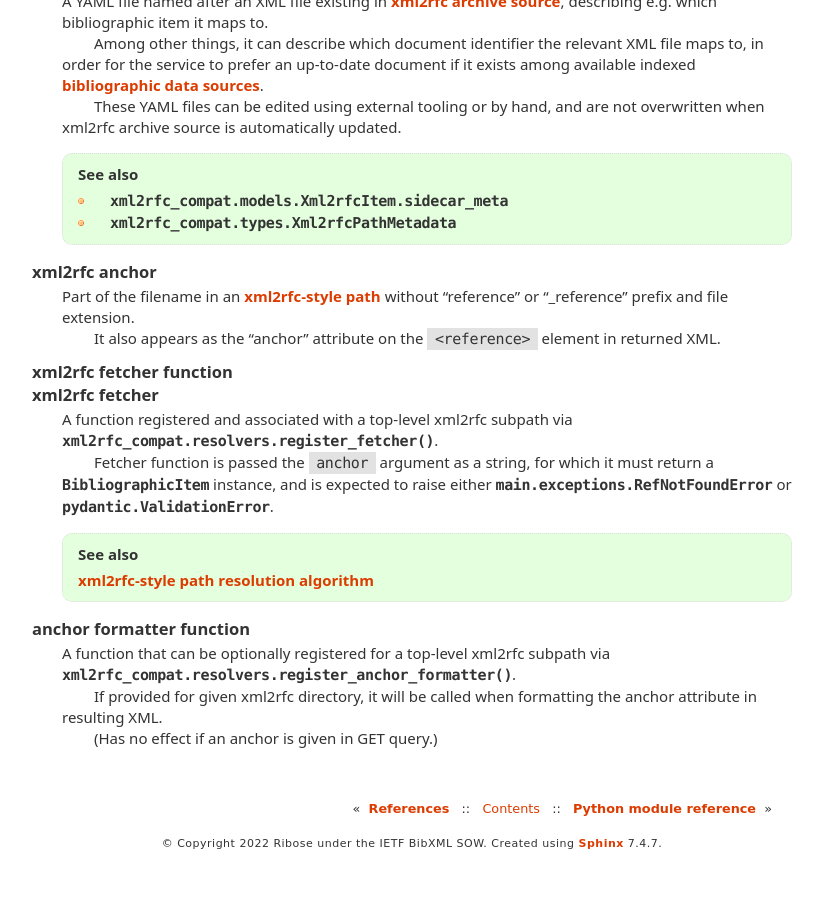
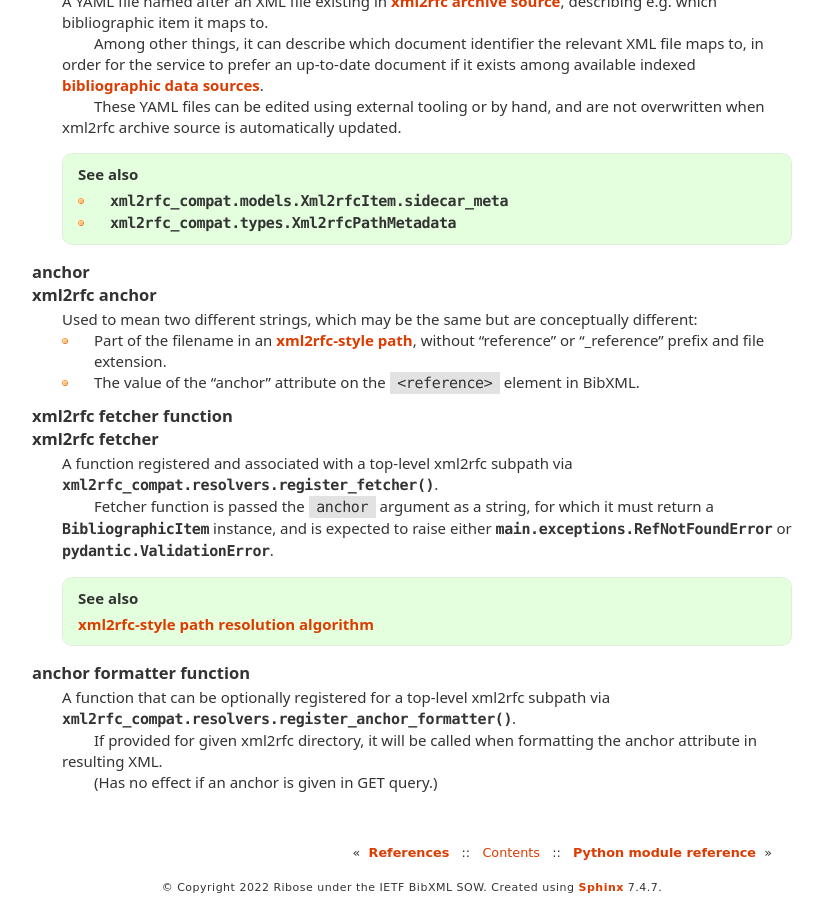
Before and after one commit to ietf-tools/bibxml-service, a Sphinx documentation site: the page built from docs/ref/glossary.rst, in a window 1280 px wide and 900 px high, scrolled down 1731 px. Shown: the whole window, without its empty margins (228-1051 px from the left). Built offline with Sphinx 7.4.7, drawn with Linux system fonts in a browser that asks for light colours; pages that are not in the unit, such as notebooks, are missing from menus; before the commit the page ends 2592 px from its top, so only the background shows below that.

Commit message:
docs(glossary): clarify “xml2rfc anchor”
and use just “anchor” as a synonym

```diff
--- a/docs/ref/glossary.rst
+++ b/docs/ref/glossary.rst
@@ -117,12 +117,16 @@ Glossary
          - :attr:`xml2rfc_compat.models.Xml2rfcItem.sidecar_meta`
          - :class:`xml2rfc_compat.types.Xml2rfcPathMetadata`
 
+
+   anchor
    xml2rfc anchor
-      Part of the filename in an :term:`xml2rfc-style path`
-      without “reference” or “_reference” prefix and file extension.
+      Used to mean two different strings, which may be the same
+      but are conceptually different:
 
-      It also appears as the “anchor” attribute on the ``<reference>``
-      element in returned XML.
+      - Part of the filename in an :term:`xml2rfc-style path`,
+        without “reference” or “_reference” prefix and file extension.
+      - The value of the “anchor” attribute on the ``<reference>``
+        element in BibXML.
 
    xml2rfc fetcher function
    xml2rfc fetcher
```
